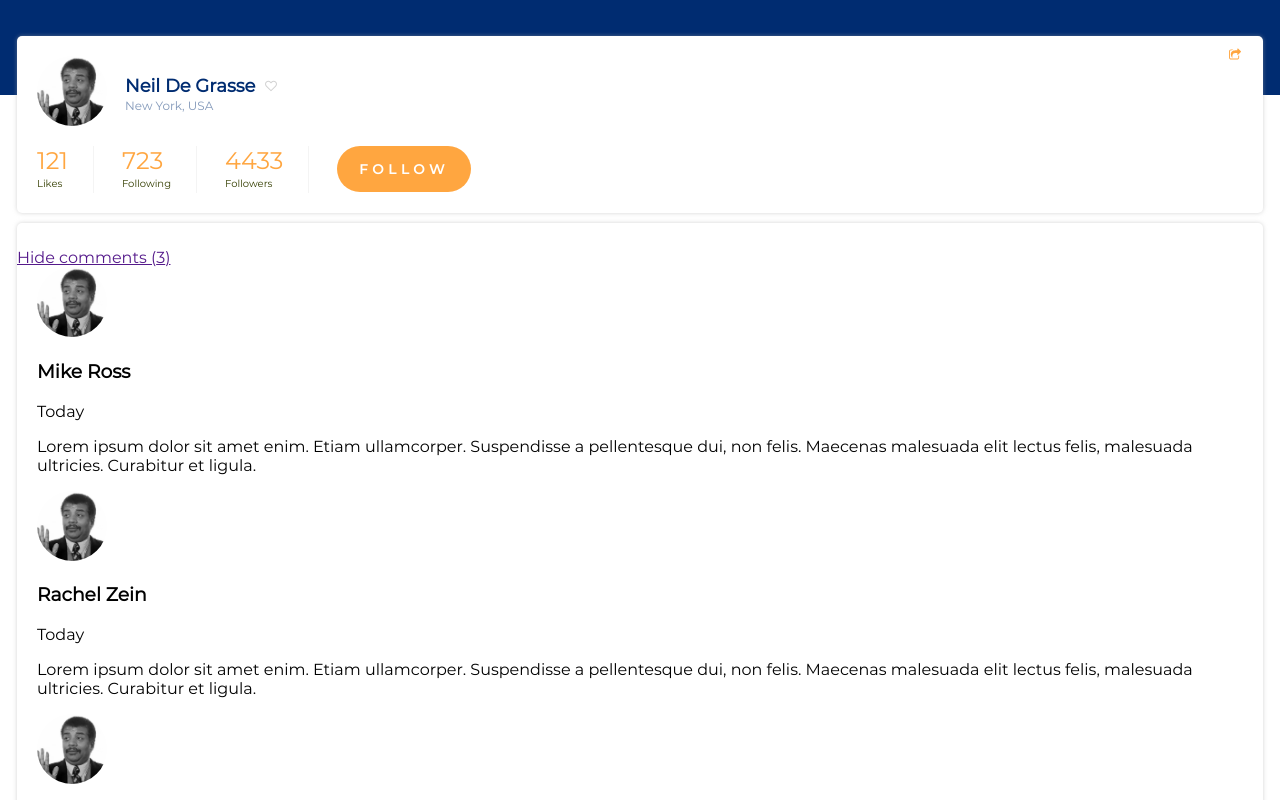
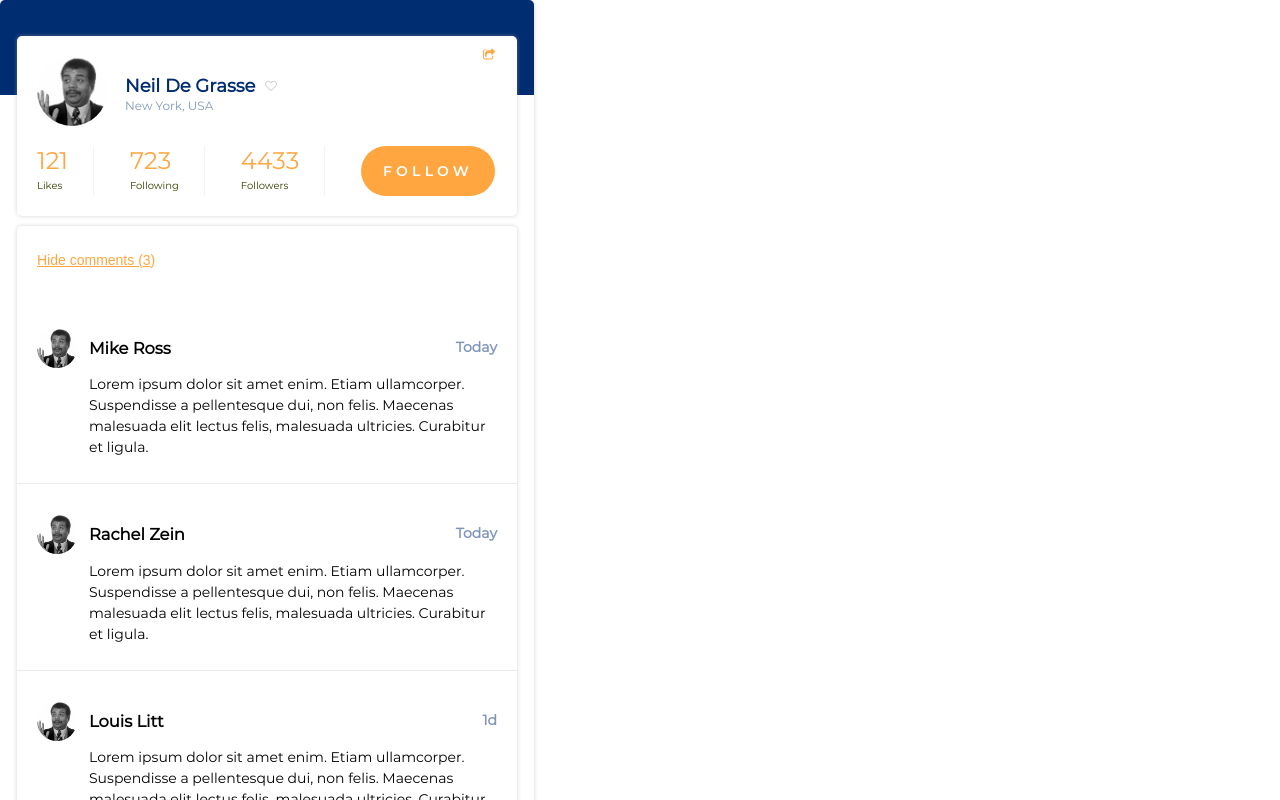
Before and after one commit to Vestelth/bldr-panel, a React (Create React App) app: page / in a window 1280 px wide. Shown: the top 800 px of the page. Built offline with nearby package versions, Linux system fonts and the light colour scheme.

Commit message:
styling added for desktop

```diff
--- a/src/components/Profile/Comments/Comments.css
+++ b/src/components/Profile/Comments/Comments.css
@@ -1,7 +1,36 @@
 /* comments */
 .comments {
+    padding: 25px 0 32px;
+}
+
+.comment-list {
+    overflow-y: auto;
+	max-height: 674px;
+	transition-property: all;
+	transition-duration: .5s;
+	transition-timing-function: cubic-bezier(0, 1, 0.5, 1);
     transition: all .5s;
-    padding: 25px 0 32px;
+    margin-bottom: 36px;
+}
+.comment-list.hidden {
+    max-height: 0;
+}
+
+.toggle-comments {
+    color: #ffa640;
+    text-decoration: underline;
+    border: 0;
+    background: transparent;
+    font-size: inherit;
+    transition: color .2s;
+    padding: 0 20px;
+    margin-bottom: 30px;
+    cursor: pointer;
+}
+.toggle-comments:hover,
+.toggle-comments:focus {
+    color: #002c71;
+    outline: 0;
 }
 
 .single-comment,
@@ -9,13 +38,21 @@
     padding: 0 20px;
 }
 
+.single-comment {
+    display: flex;
+    flex-direction: row;
+    border-bottom: 1px solid #ebebeb;
+    margin-top: 30px;
+}
+
 .single-comment .img-wrapper {
-    display: inline-block;
-    width: 70px;
-    height: 70px;
+    display: flex;
+    flex-shrink: 0;
+    width: 40px;
+    height: 40px;
     overflow: hidden;
     border-radius: 50%;
-    margin-right: 18px;
+    margin-right: 12px;
 }
 .single-comment .img-wrapper .profile-img {
     height: 100%;
@@ -27,14 +64,17 @@
     filter: none;
 }
 
-.add-comment + button.btn {
-    margin-left: 15px;
-    visibility: hidden;
-    opacity: 0;
-    transition: opacity .6s;
+.single-comment .text-box .author {
+    position: relative;
+    margin-top: 10px;
 }
-.add-comment:focus + button.btn,
-.add-comment:active + button.btn {
-    visibility: visible;
-    opacity: 1;
+.single-comment .text-box .author .time {
+    position: absolute;
+    color: rgb(0, 44, 113, .5);
+    font-size: 14px;
+    right: 0;
 }
+.single-comment .text-box .text {
+    line-height: 21px;
+    margin-bottom: 25px;
+}
--- a/src/components/Profile/Comments/Comments.js
+++ b/src/components/Profile/Comments/Comments.js
@@ -8,7 +8,7 @@ import './Comments.css'
 class Comments extends Component {
   state = {
     inputText : '',
-    showComments : true,
+    hideComments : false,
     commentList : this.props.commentData
   }
 
@@ -43,16 +43,31 @@ class Comments extends Component {
     })
   }
 
+  handleHideComments = (e) => {
+    e.preventDefault()
+    console.log('handle hide comments init');
+
+    this.setState({
+      hideComments: !this.state.hideComments
+    })
+  }
+
   render () {
+    const commentsHidden = this.state.hideComments ? 'hidden' : ''
+
+
     const comments = this.state.commentList.map((comment, index) => {
       return <SingleComment key={comment.id} props={comment} />
     })
 
     return (
       <div className="comments tile">
-        <a href="" className="hide-comments">Hide comments ({this.state.commentList.length})</a>
+        <button
+          className="toggle-comments"
+          onClick={this.handleHideComments}>
+          {this.state.hideComments ? 'Show' : 'Hide'} comments ({this.state.commentList.length})</button>
 
-        <div className="comment-list">
+        <div className={`comment-list ${commentsHidden}`}>
           { comments }
         </div>
 
--- a/src/components/Profile/Comments/SingleComment/SingleComment.js
+++ b/src/components/Profile/Comments/SingleComment/SingleComment.js
@@ -12,9 +12,14 @@ const SingleComment = ({props}, index) => {
       <div className="img-wrapper">
         <img className="profile-img" src={img} alt=""/>
       </div>
-      <h3 className="author">{props.author}</h3>
-      <span className="time">{time}</span>
-      <p className="text">{props.text}</p>
+
+      <div className="text-box">
+        <h3 className="author">
+          {props.author}
+          <span className="time">{time}</span>
+        </h3>
+        <p className="text">{props.text}</p>
+      </div>
     </div>
   )
 }
--- a/src/components/Profile/Profile.css
+++ b/src/components/Profile/Profile.css
@@ -1,6 +1,8 @@
 .profile {
     position: relative;
     padding: 36px 17px;
+    max-width: 500px;
+    max-height: 797px;
 }
 .profile::before {
     content: '';
@@ -9,6 +11,7 @@
     left: 0;
     width: 100%;
     height: 95px;
+    border-radius: 5px 5px 0 0;
     background-color: #002C71;
 }
 
@@ -68,14 +71,16 @@
     clear: both;
 }
 
+.profile-header .profile-stats {
+    display: flex;
+    flex-direction: row;
+    justify-content: space-between;
+}
+
 .profile-header .profile-stats .stats-elem {
     display: inline-block;
     vertical-align: middle;
     padding-right: 25px;
-}
-.profile-header .profile-stats .stats-elem:not(:first-child),
-.profile-header .profile-stats .btn {
-    margin-left: 28px;
 }
 .profile-header .profile-stats .stats-elem:not(:last-child) {
     border-right: 1px solid rgba(151,151,151,.1);
@@ -84,11 +89,11 @@
 .profile-stats .stats-elem .amount {
     font-family: Montserrat-Regular;
     font-size: 24px;
-    color: #FFA640;
+    color: #ffa640;
 }
 .profile-stats .stats-elem .text {
     display: block;
-    color: #343E00;
+    color: #343e00;
     font-size: 10px;
-    line-height: 18px;
+    line-height: 21px;
 }
--- a/src/index.css
+++ b/src/index.css
@@ -14,12 +14,12 @@
 
 
 body {
+  font-size: 14px;
   margin: 0;
   padding: 0;
   font-family: 'Montserrat-Regular', sans-serif;
   -webkit-font-smoothing: antialiased;
   -moz-osx-font-smoothing: grayscale;
-  background: lightgray;
 }
 
 code {
@@ -58,10 +58,6 @@ button.share:focus {
   outline: none;
 }
 
-button.btn:focus {
-  /* background-color: #df7700; */
-}
-
 button.btn {
   text-transform: uppercase;
   color: #fff;
@@ -88,18 +84,24 @@ input[type="text"] {
 }
 input[type="text"]:focus {
   outline: 0;
-  border-bottom-color: #002C71;
+  border-bottom-color: #002c71;
 }
 
 input[type="text"]::placeholder {
+  position: relative;
+  top: -2px;
+  color: #8298b9;
   font-family: Montserrat-Regular;
   font-size: 18px;
-  color: #8298B9;
   transition: all .3s;
 }
 input[type="text"]:hover::placeholder {
-  color: #002C71;
+  color: #002c71;
 }
 input[type="text"]:focus::placeholder {
-  color: #8298B9;
+  color: #8298b9;
 }
+
+input[type="text"] + button.btn {
+  margin-left: 15px;
+}
```
